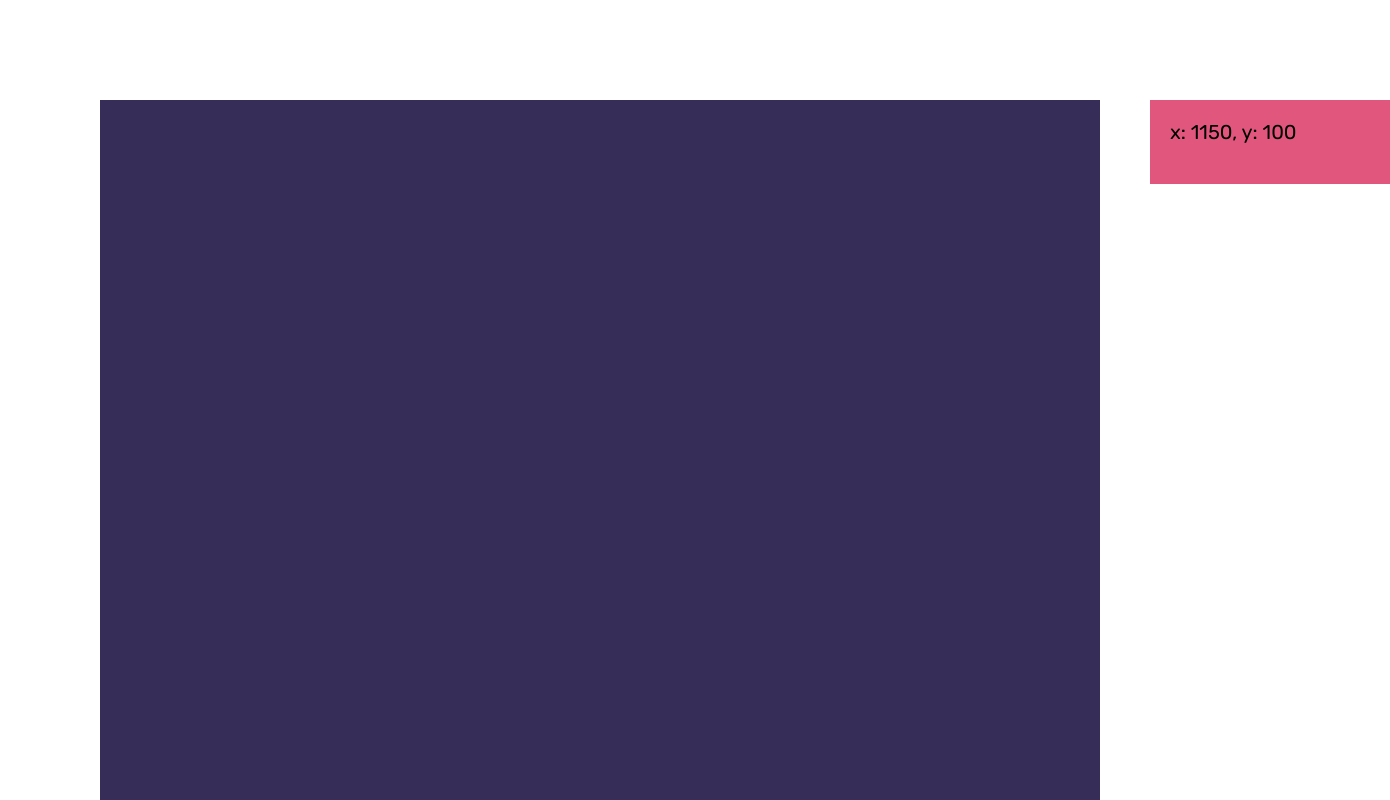
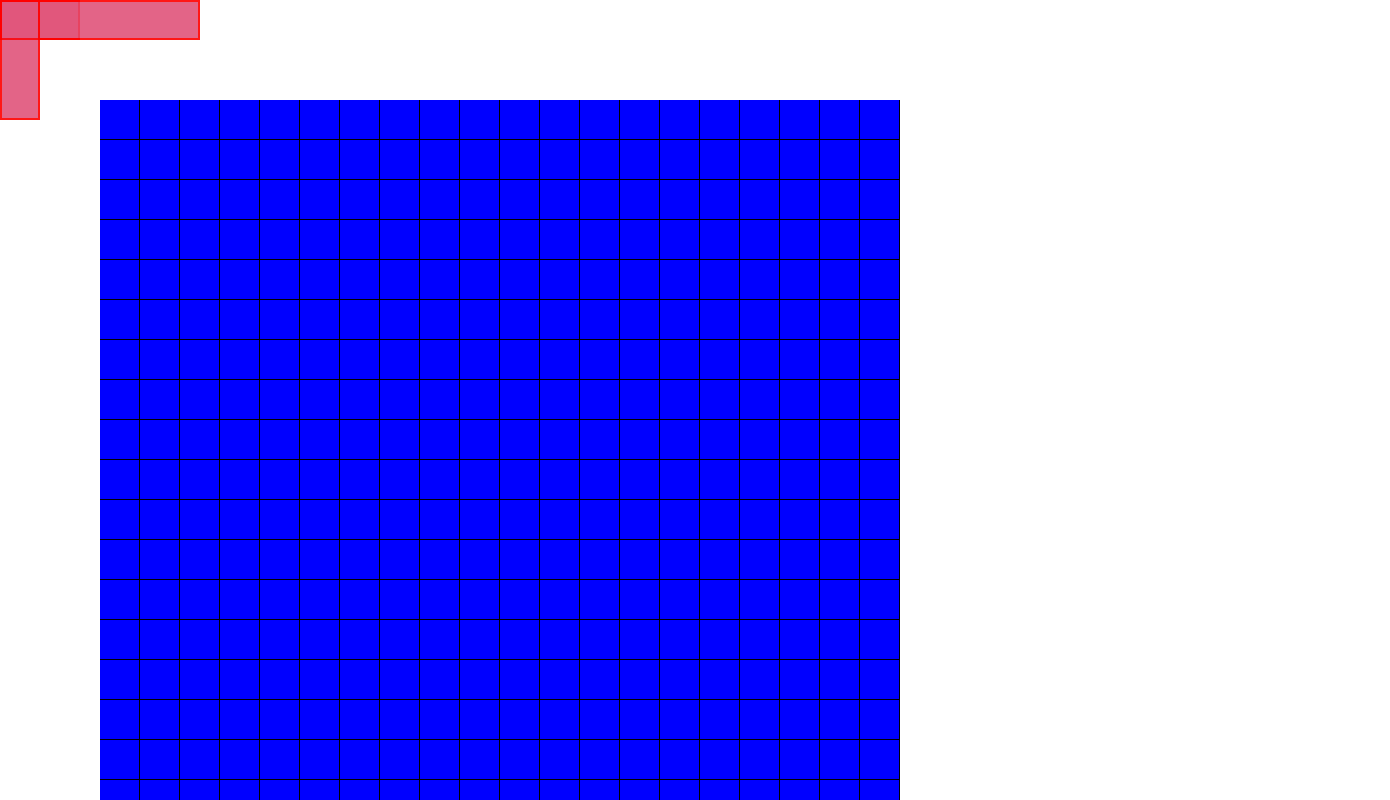
Before and after one commit to slarsson/tddd27-battleship, a React (Vite) app in the folder app/: page / in a window 1280 px wide. Shown: the top 800 px of the page, 1390 px wide, since content can reach past the window. Built offline with nearby package versions, Linux system fonts and the light colour scheme.

Commit message:
add game-grid (#3)
* begin..

* fix workflow

* add some maths

* add more maths..

```diff
--- a/app/src/components/Drag.tsx
+++ b/app/src/components/Drag.tsx
@@ -1,109 +1,82 @@
-import React, { useState, useEffect, useRef } from "react";
+import React, { useState, useEffect, useRef, createRef } from "react";
+
+import useGrid, { Grid } from './useGrid';
+
 
 import "./test.scss";
+const Drag = () => {
+  const [ss, setSS] = useState<number>(40);
+  const [grid, setGrid] = useState<Grid>({
+    x: 100,
+    y: 100,
+    size: 20,
+  });
 
-interface Position {
-  x: number;
-  y: number;
-}
+  let gridDiv = createRef<HTMLDivElement>();
 
-const Drag = () => {
-  const [position, setPosition] = useState<Position>({ x: 1150, y: 100 });
-  const [rotation, setRotation] = useState<number>(0);
-  const [transition, setTransition] = useState<string>("");
-
-  const mouseDown = useRef<boolean>(false);
-  const newPosition = useRef<Position>(position);
-  const currentRotation = useRef<number>(rotation);
-  const div = useRef<HTMLDivElement>(null);
-  const offset = useRef<Position>({ x: 0, y: 0 });
+  const fakenews = useGrid(ss, grid, [
+    { size: 2, horizontal: true, originX: 0, originY: 0 },
+    { size: 5, horizontal: true, originX: 0, originY: 0 },
+    { size: 3, horizontal: false, originX: 0, originY: 0 },
+    { size: 1, horizontal: true, originX: 0, originY: 0 },
+    { size: 2, horizontal: true, originX: 0, originY: 0 },
+    { size: 5, horizontal: true, originX: 0, originY: 0 },
+    { size: 3, horizontal: false, originX: 0, originY: 0 },
+    { size: 1, horizontal: true, originX: 0, originY: 0 }
+  ]);
 
   useEffect(() => {
-    newPosition.current = position;
-  }, [position]);
-
-  useEffect(() => {
-    currentRotation.current = rotation;
-  }, [rotation]);
-
-  const action = (evt: MouseEvent) => {
-    if (!mouseDown.current) return;
-    setTransition("");
-    setPosition({
-      x: evt.pageX - offset.current.x,
-      y: evt.pageY - offset.current.y,
-    });
-  };
-
-  const attach = (evt: MouseEvent) => {
-    if (!div.current) return;
-    const dimensions = div.current.getBoundingClientRect();
-
-    if (
-      evt.pageX < dimensions.left ||
-      evt.pageX > dimensions.left + dimensions.width ||
-      evt.pageY < dimensions.top ||
-      evt.pageY > dimensions.top + dimensions.height
-    ) {
-      return;
+    if (gridDiv.current) {
+      grid.x = gridDiv.current.offsetLeft;
+      grid.y = gridDiv.current.offsetTop;
     }
 
-    offset.current = {
-      x: evt.pageX - div.current.offsetLeft, // use div-ref since it does not care about rotation
-      y: evt.pageY - div.current.offsetTop,
-    };
-    mouseDown.current = true;
-  };
-
-  const detache = (evt: MouseEvent) => {
-    if (!mouseDown.current) return;
-    mouseDown.current = false;
-    if (
-      evt.pageX > 1200 ||
-      evt.pageX < 100 ||
-      evt.pageY < 100 ||
-      evt.pageY > 1000
-    ) {
-      setTransition("left 0.2s ease-out, top 0.2s ease-out");
-      setPosition({ x: 1150, y: 100 });
-    }
-  };
-
-  const keypress = (evt: KeyboardEvent) => {
-    if (evt.key == "ArrowLeft") {
-      setRotation(currentRotation.current + 90);
-    } else if (evt.key == "ArrowRight") {
-      setRotation(currentRotation.current - 90);
-    }
-  };
-
-  useEffect(() => {
-    mouseDown.current = false;
-    document.addEventListener("mousemove", action);
-    document.addEventListener("mousedown", attach);
-    document.addEventListener("mouseup", detache);
-    document.addEventListener("keydown", keypress);
-    return () => {
-      document.removeEventListener("mousemove", action);
-      document.removeEventListener("mousedown", attach);
-      document.removeEventListener("mouseup", detache);
-      document.removeEventListener("keydown", keypress);
-    };
+    setGrid({ ...grid });
+    console.log(gridDiv.current?.offsetLeft);
+    console.log(gridDiv.current?.offsetTop);
   }, []);
 
   return (
-    <div className="drag">
-      <div
-        ref={div}
-        className="item"
-        style={{
-          left: position.x,
-          top: position.y,
-          transition: transition,
-          transform: `rotate(${rotation}deg)`,
-        }}
-      >
-        x: {position.x}, y: {position.y}
+    <div
+      className="drag"
+      ref={gridDiv}
+      style={{ width: ss * grid.size, height: ss * grid.size }}
+    >
+      {fakenews.items.map((item, i) => {
+        return (
+          <div
+            key={"wtf" + i}
+            className="item"
+            style={{
+              width: item.width + "px",
+              height: item.height + "px",
+              left: item.x,
+              top: item.y,
+              transform: `rotate(${item.rotation}deg)`,
+              transition: item.transition,
+            }}
+          >
+
+          </div>
+        );
+      })}
+
+      <div className="my-grid">
+        {fakenews.grid.map((item, i) => {
+          return (
+            <div
+              key={i}
+              style={{
+                //backgroundColor: `rgb(${Math.random() * 255}, 1, 1)`,
+                width: ss + "px",
+                height: ss + "px",
+                backgroundColor: item == 1 ? "lightgreen" : "blue",
+              }}
+            >
+              {item > 1 ? item : ""}
+            </div>
+          );
+        })}
       </div>
     </div>
   );
--- a/app/src/components/test.scss
+++ b/app/src/components/test.scss
@@ -1,6 +1,6 @@
 .drag {
-  width: 1000px;
-  height: 1000px;
+  //width: 1000px;
+  //height: 1000px;
   background-color: rgba(54,45,89,1);
   margin: 100px;
 }
@@ -11,7 +11,32 @@
   height: 44px;
   position:absolute;
   cursor: move;
-  padding: 20px;
   user-select: none;
   font-size: 20px;
+  overflow: hidden;
+  box-sizing: border-box;
+  border: 2px solid red;
+
+  opacity: 0.7;
+
+  &:hover {
+
+  }
 }
+
+.my-grid {
+  background-color: red;
+  display: inline-flex;
+  flex-wrap: wrap;
+
+  div {
+    color: gold;
+    display: flex;
+    align-items: center;
+    justify-content: center;
+    border-bottom: 1px solid black;
+    border-right: 1px solid black;
+    box-sizing: border-box;
+
+  }
+}
--- /dev/null
+++ b/app/src/components/useGrid.tsx
@@ -0,0 +1,294 @@
+import { useState, useEffect, useRef } from "react";
+
+export interface Item {
+  x: number;
+  y: number;
+  offsetX: number;
+  offsetY: number;
+  originX: number;
+  originY: number;
+  width: number;
+  height: number;
+  rotation: number;
+  transition: string;
+  id: number;
+}
+
+export interface Dimensions {
+  size: number;
+  horizontal: boolean;
+  originX: number;
+  originY: number;
+}
+
+export interface Grid {
+  x: number;
+  y: number;
+  size: number;
+}
+
+export const GRID_EMPTY = 0;
+export const GRID_HOVER = 1;
+const TRANSITION_SNAP = 'left 0.1s ease-out, top 0.1s ease-out';
+const TRANSITION_ORIGIN = 'left 0.2s ease-out, top 0.2s ease-out';
+
+const useGrid = (
+  size: number,
+  gridDimensions: Grid,
+  dimensions: Dimensions[]
+) => {
+  const [items, setItems] = useState<Item[]>([]);
+  const [_grid, setGrid] = useState<number[]>(new Array(gridDimensions.size * gridDimensions.size).fill(0));
+
+  const target = useRef<number>(-1);
+  const itemData = useRef<Item[]>(items);
+  const grid = useRef<number[]>(_grid);
+
+  useEffect(() => {
+    itemData.current = items.map((v) => {
+      return { ...v };
+    });
+  }, [items]);
+
+  useEffect(() => {
+    grid.current = [..._grid];
+  }, [_grid]);
+
+  // mousemove
+  const action = (evt: MouseEvent) => {
+    if (target.current < 0) return;
+
+    setItems(
+      itemData.current.map((v, i) => {
+        if (i == target.current) {
+          v.x = evt.pageX - v.offsetX;
+          v.y = evt.pageY - v.offsetY;
+        }
+        return { ...v };
+      })
+    );
+
+    let itemcx = itemData.current[target.current].x + itemData.current[target.current].width * 0.5;
+    let itemcy = itemData.current[target.current].y + itemData.current[target.current].height * 0.5;
+
+    let min = Infinity;
+    let bestChoice = -1;
+    for (let i = 0; i < grid.current.length; i++) {
+      let row = Math.trunc(i / gridDimensions.size);
+      let col = i % gridDimensions.size;
+      let cx = gridDimensions.x + size * 0.5 + size * col;
+      let cy = gridDimensions.y + size * 0.5 + size * row;
+      let len = Math.abs(cx - itemcx) + Math.abs(cy - itemcy);
+      if (len < min) {
+        min = len;
+        bestChoice = i;
+      }
+    }
+
+    for (let i = 0; i < grid.current.length; i++) {
+      if (grid.current[i] != GRID_HOVER) continue;
+      grid.current[i] = GRID_EMPTY;
+    }
+
+    let collision = false;
+
+    // x-axis
+    let w = dimensions[target.current].horizontal ? dimensions[target.current].size : 1;
+    let start = bestChoice - Math.trunc(w / 2);
+    for (let i = 0; i < w; i++) {
+      let index = start + i;
+      if (index < 0 || index >= gridDimensions.size * gridDimensions.size) continue;
+      if (grid.current[index] > GRID_HOVER) {
+        collision = true;
+        break;
+      }
+      grid.current[index] = GRID_HOVER;
+    }
+
+    let h = dimensions[target.current].horizontal ? 1 : dimensions[target.current].size;
+    start = bestChoice - gridDimensions.size * Math.trunc(h / 2);
+    for (let i = 0; i < h; i++) {
+      let index = start + gridDimensions.size * i;
+      if (index < 0 || index >= gridDimensions.size * gridDimensions.size) continue;
+      if (grid.current[index] > GRID_HOVER && grid.current[index] != GRID_HOVER) {
+        collision = true;
+        break;
+      }
+      grid.current[index] = GRID_HOVER;
+    }
+
+    if (collision) {
+      for (let i = 0; i < grid.current.length; i++) {
+        if (grid.current[i] > GRID_HOVER) continue;
+        grid.current[i] = GRID_EMPTY;
+      }
+    }
+
+    setGrid(grid.current);
+  };
+
+  // mousedown
+  const attach = (evt: MouseEvent) => {
+    let index = -1;
+    for (let i = 0; i < itemData.current.length; i++) {
+      if (
+        evt.pageX <= itemData.current[i].x + itemData.current[i].width &&
+        evt.pageX >= itemData.current[i].x &&
+        evt.pageY <= itemData.current[i].y + itemData.current[i].height &&
+        evt.pageY >= itemData.current[i].y
+      ) {
+        index = i;
+        itemData.current[i].transition = '';
+        itemData.current[i].offsetX = evt.pageX - itemData.current[i].x;
+        itemData.current[i].offsetY = evt.pageY - itemData.current[i].y;
+        break;
+      }
+    }
+
+    if (index < 0) return;
+    target.current = index;
+
+    let id = itemData.current[target.current].id;
+    for (let i = 0; i < grid.current.length; i++) {
+      if (grid.current[i] == id) {
+        grid.current[i] = GRID_EMPTY;
+      }
+    }
+
+    setGrid(grid.current);
+    setItems(itemData.current);
+  };
+
+  // mouseup
+  const detach = (evt: MouseEvent) => {
+    if (target.current < 0) return;
+
+    let itemcx = itemData.current[target.current].x + itemData.current[target.current].width * 0.5;
+    let itemcy = itemData.current[target.current].y + itemData.current[target.current].height * 0.5;
+
+    let min = Infinity;
+    let bestChoice = { index: -1, x: 0, y: 0 };
+    for (let i = 0; i < grid.current.length; i++) {
+      let row = Math.trunc(i / gridDimensions.size);
+      let col = i % gridDimensions.size;
+      let cx = gridDimensions.x + size * 0.5 + size * col;
+      let cy = gridDimensions.y + size * 0.5 + size * row;
+
+      let len = Math.abs(cx - itemcx) + Math.abs(cy - itemcy);
+      if (len < min) {
+        min = len;
+        bestChoice.index = i;
+        bestChoice.x = cx;
+        bestChoice.y = cy;
+      }
+    }
+
+    let w = dimensions[target.current].horizontal ? dimensions[target.current].size : 1;
+    let h = dimensions[target.current].horizontal ? 1 : dimensions[target.current].size;
+
+    let x = Math.trunc(w * 0.5) * size + size * 0.5;
+    let y = Math.trunc(h * 0.5) * size + size * 0.5;
+
+    itemData.current[target.current].x = bestChoice.x - x;
+    itemData.current[target.current].y = bestChoice.y - y;
+    itemData.current[target.current].transition = TRANSITION_SNAP;
+
+    for (let i = 0; i < grid.current.length; i++) {
+      if (grid.current[i] == GRID_HOVER) {
+        grid.current[i] = GRID_EMPTY;
+      }
+    }
+
+    let collision = false;
+
+    // x-axis
+    let start = bestChoice.index - Math.trunc(w / 2);
+    let row = Math.trunc(start / gridDimensions.size);
+    for (let i = 0; i < w; i++) {
+      let index = start + i;
+      if (grid.current[index] > 1 || row != Math.trunc(index / gridDimensions.size)) {
+        collision = true;
+        break;
+      }
+      if (index < 0 || index >= gridDimensions.size * gridDimensions.size) continue;
+      grid.current[index] = itemData.current[target.current].id;
+    }
+
+    // y-axis
+    start = bestChoice.index - gridDimensions.size * Math.trunc(h / 2);
+    let col = start % gridDimensions.size;
+    for (let i = 0; i < h; i++) {
+      let index = start + gridDimensions.size * i;
+      if ((grid.current[index] > 1 && grid.current[index] != itemData.current[target.current].id) || col != index % gridDimensions.size) {
+        collision = true;
+        break;
+      }
+      if (index < 0 || index >= gridDimensions.size * gridDimensions.size) continue;
+      grid.current[index] = itemData.current[target.current].id;
+    }
+
+    if (collision) {
+      for (let i = 0; i < grid.current.length; i++) {
+        if (grid.current[i] == GRID_HOVER || grid.current[i] == itemData.current[target.current].id) {
+          grid.current[i] = GRID_EMPTY;
+        }
+      }
+
+      itemData.current[target.current].x = itemData.current[target.current].originX;
+      itemData.current[target.current].y = itemData.current[target.current].originY;
+      itemData.current[target.current].transition = TRANSITION_ORIGIN;
+    }
+
+    setGrid(grid.current);
+    setItems(itemData.current);
+    target.current = -1;
+  };
+
+  useEffect(() => {
+    let _items: Item[] = [];
+    let i = 0;
+    for (let row of dimensions) {
+      let width = 1;
+      let height = 1;
+      if (row.horizontal) {
+        width = row.size;
+      } else {
+        height = row.size;
+      }
+
+      _items.push({
+        x: 0,
+        y: 0,
+        offsetX: 0,
+        offsetY: 0,
+        originX: row.originX,
+        originY: row.originY,
+        width: width * size,
+        height: height * size,
+        rotation: 0,
+        transition: "",
+        id: 100 + i,
+      });
+      i++;
+    }
+
+    setItems(_items);
+
+    document.addEventListener("mousemove", action);
+    document.addEventListener("mousedown", attach);
+    document.addEventListener("mouseup", detach);
+    return () => {
+      document.removeEventListener("mousemove", action);
+      document.removeEventListener("mousedown", attach);
+      document.removeEventListener("mouseup", detach);
+    };
+  }, []);
+
+  useEffect(() => {
+    // TODO: update when size change
+  }, [size]);
+
+  return { items: items, grid: _grid };
+};
+
+export default useGrid;
```
